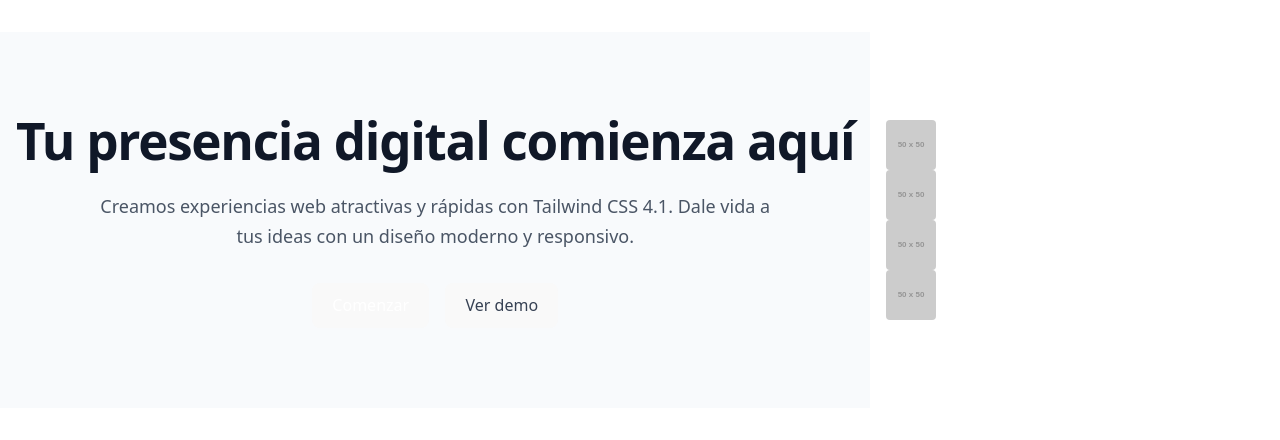
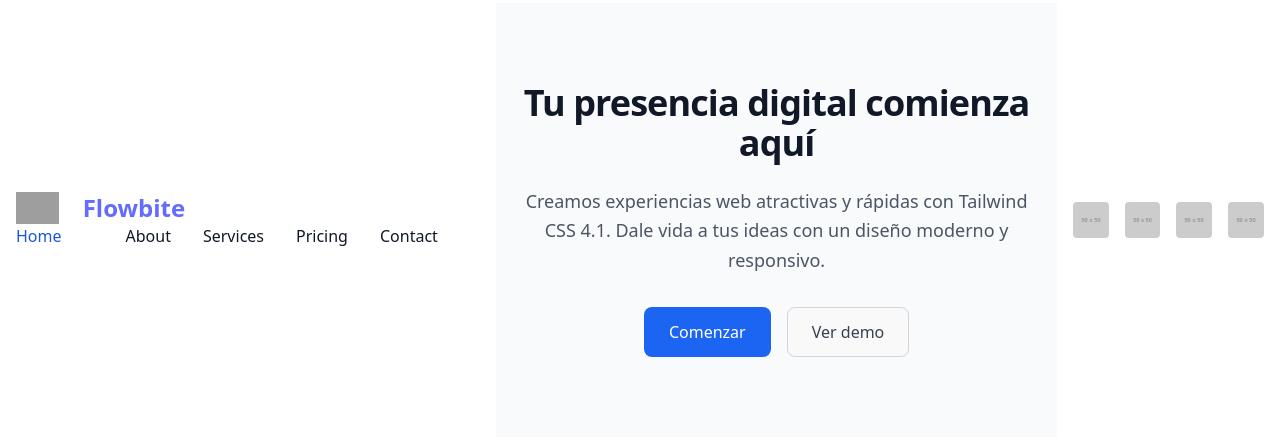
Before and after one commit to cecilitaortiz/landing, a website built with Vite: page index.html in a window 1280 px wide. Shown: the part 180-620 px from the top of the page. Built offline with nearby package versions, Linux system fonts and the light colour scheme; grey boxes are pictures that could not be loaded; placeholder pictures from the web are drawn by us.

Commit message:
Contenedor 4

```diff
--- a/index.html
+++ b/index.html
@@ -7,11 +7,51 @@
   <meta name="viewport" content="width=device-width, initial-scale=1.0" />
   <title>Vite App</title>
   <script src="https://cdn.jsdelivr.net/npm/@tailwindcss/browser@4"></script>
+  <link href="https://cdn.jsdelivr.net/npm/flowbite@3.1.2/dist/flowbite.min.css" rel="stylesheet" />
+
+
+
+<nav class="bg-white border-gray-200 dark:bg-gray-900">
+  <div class="max-w-screen-xl flex flex-wrap items-center justify-between mx-auto p-4">
+    <a href="https://flowbite.com/" class="flex items-center space-x-3 rtl:space-x-reverse">
+        <img src="https://flowbite.com/docs/images/logo.svg" class="h-8" alt="Flowbite Logo" />
+        <span class="self-center text-2xl font-semibold whitespace-nowrap dark:text-white">Flowbite</span>
+    </a>
+    <button data-collapse-toggle="navbar-default" type="button" class="inline-flex items-center p-2 w-10 h-10 justify-center text-sm text-gray-500 rounded-lg md:hidden hover:bg-gray-100 focus:outline-none focus:ring-2 focus:ring-gray-200 dark:text-gray-400 dark:hover:bg-gray-700 dark:focus:ring-gray-600" aria-controls="navbar-default" aria-expanded="false">
+        <span class="sr-only">Open main menu</span>
+        <svg class="w-5 h-5" aria-hidden="true" xmlns="http://www.w3.org/2000/svg" fill="none" viewBox="0 0 17 14">
+            <path stroke="currentColor" stroke-linecap="round" stroke-linejoin="round" stroke-width="2" d="M1 1h15M1 7h15M1 13h15"/>
+        </svg>
+    </button>
+    <div class="hidden w-full md:block md:w-auto" id="navbar-default">
+      <ul class="font-medium flex flex-col p-4 md:p-0 mt-4 border border-gray-100 rounded-lg bg-gray-50 md:flex-row md:space-x-8 rtl:space-x-reverse md:mt-0 md:border-0 md:bg-white dark:bg-gray-800 md:dark:bg-gray-900 dark:border-gray-700">
+        <li>
+          <a href="#" class="block py-2 px-3 text-white bg-blue-700 rounded-sm md:bg-transparent md:text-blue-700 md:p-0 dark:text-white md:dark:text-blue-500" aria-current="page">Home</a>
+        </li>
+        <li>
+          <a href="#" class="block py-2 px-3 text-gray-900 rounded-sm hover:bg-gray-100 md:hover:bg-transparent md:border-0 md:hover:text-blue-700 md:p-0 dark:text-white md:dark:hover:text-blue-500 dark:hover:bg-gray-700 dark:hover:text-white md:dark:hover:bg-transparent">About</a>
+        </li>
+        <li>
+          <a href="#" class="block py-2 px-3 text-gray-900 rounded-sm hover:bg-gray-100 md:hover:bg-transparent md:border-0 md:hover:text-blue-700 md:p-0 dark:text-white md:dark:hover:text-blue-500 dark:hover:bg-gray-700 dark:hover:text-white md:dark:hover:bg-transparent">Services</a>
+        </li>
+        <li>
+          <a href="#" class="block py-2 px-3 text-gray-900 rounded-sm hover:bg-gray-100 md:hover:bg-transparent md:border-0 md:hover:text-blue-700 md:p-0 dark:text-white md:dark:hover:text-blue-500 dark:hover:bg-gray-700 dark:hover:text-white md:dark:hover:bg-transparent">Pricing</a>
+        </li>
+        <li>
+          <a href="#" class="block py-2 px-3 text-gray-900 rounded-sm hover:bg-gray-100 md:hover:bg-transparent md:border-0 md:hover:text-blue-700 md:p-0 dark:text-white md:dark:hover:text-blue-500 dark:hover:bg-gray-700 dark:hover:text-white md:dark:hover:bg-transparent">Contact</a>
+        </li>
+      </ul>
+    </div>
+  </div>
+</nav>
+
 
 
 </head>
 
 <body>
+
+
   <main class="bg-slate-50 dark:bg-gray-900">
     <div  id="container-01" class="mx-auto px-4 py-20 text-center">
       <h1  class="text-4xl font-extrabold tracking-tight text-gray-900 dark:text-white" >Tu presencia digital comienza aquí</h1>
@@ -25,7 +65,7 @@
   </main>
   <section class="bg-white dark:bg-gray-900">
      <div id="container-03" class="px-4 py-8 mx-auto">
-         <div id="container-04">
+         <div id="container-04" class="grid grid-cols-2 gap-4 md:grid-cols-4">
              <img src="https://placehold.co/50" alt="Imagen 1" class="w-full h-auto rounded">
              <img src="https://placehold.co/50" alt="Imagen 2" class="w-full h-auto rounded">
              <img src="https://placehold.co/50" alt="Imagen 3" class="w-full h-auto rounded">
```
